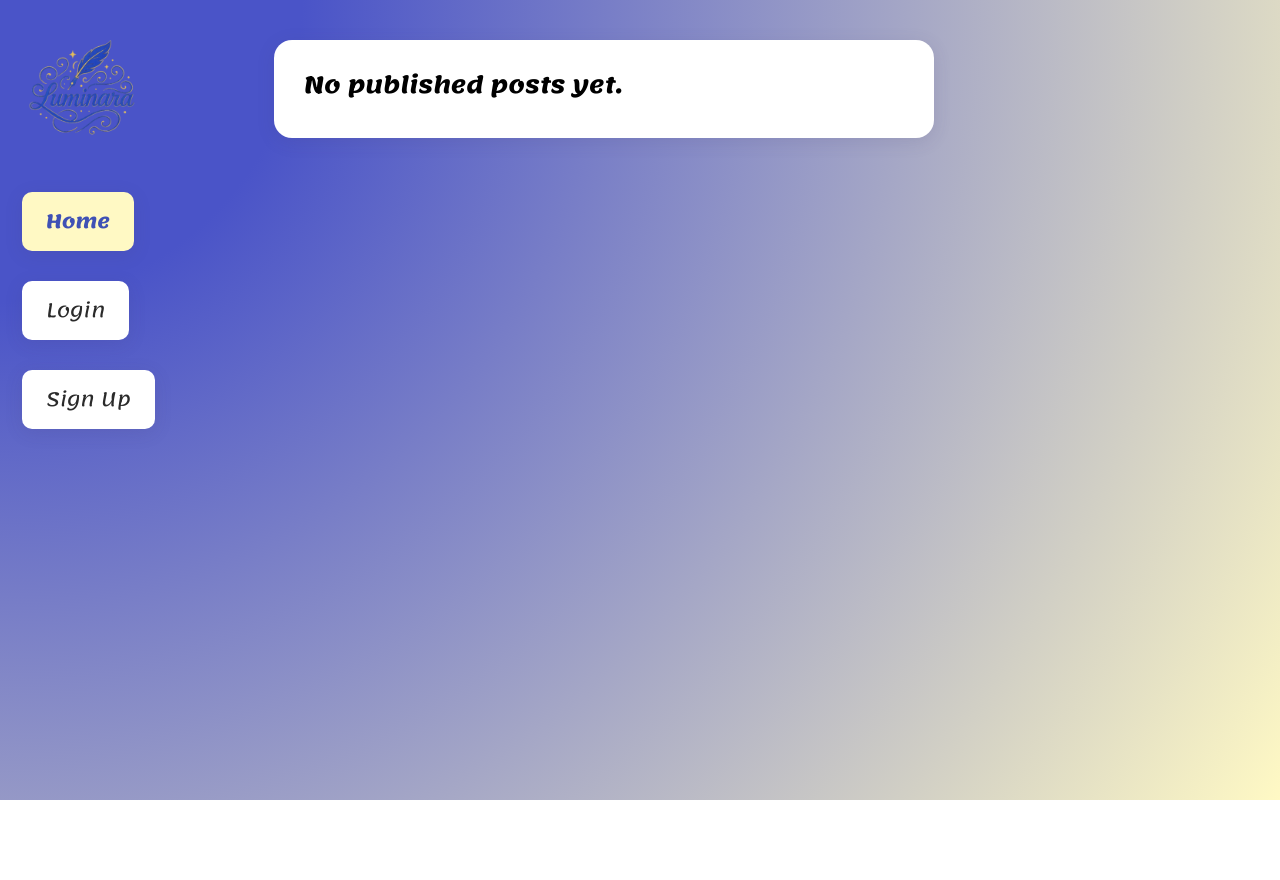
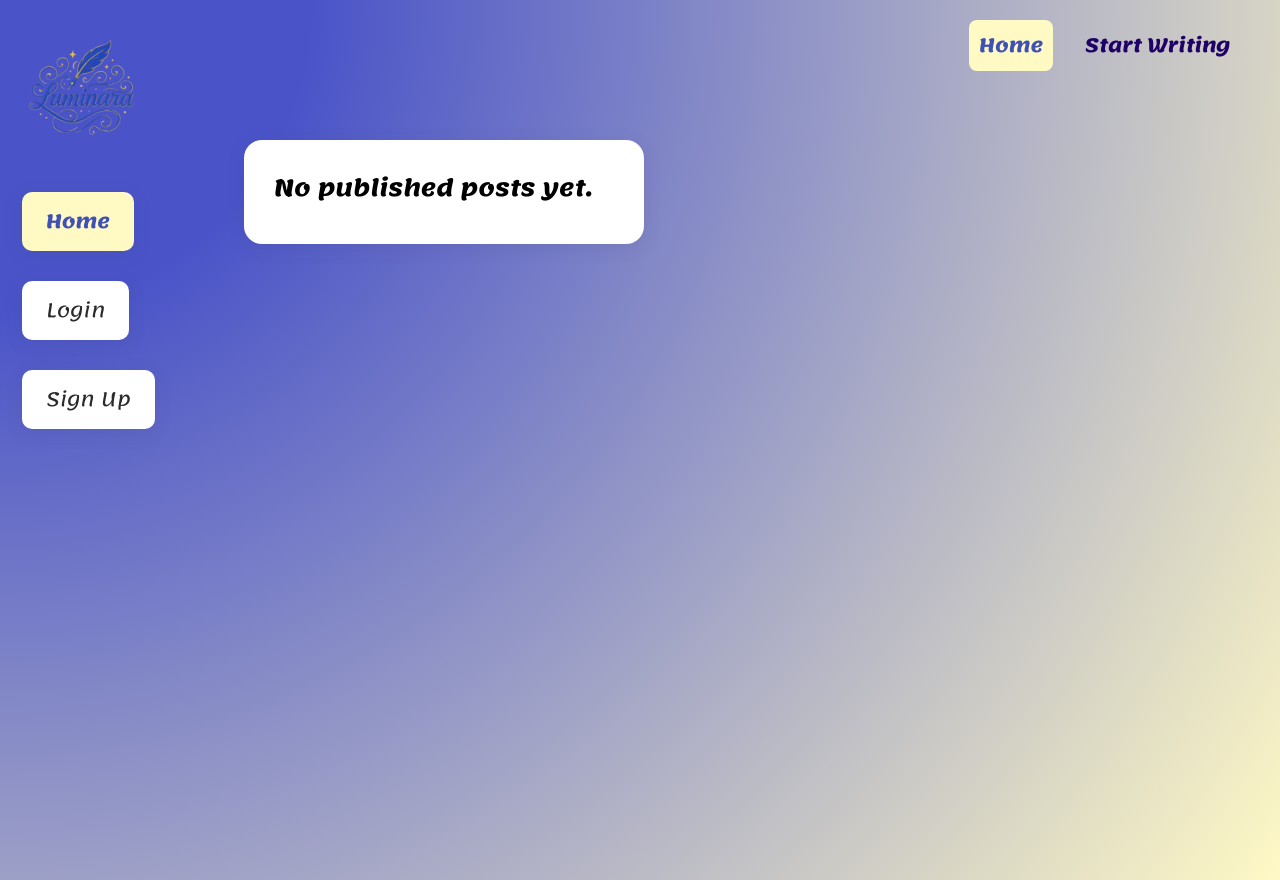
Before and after one commit to diya-patra/Luminara, a PHP site: page / in a window 1280 px wide. Before the commit the page ends 800 px from the top, so only its background shows below. Run offline with PHP 8.4, Linux system fonts and the light colour scheme; data that the repository does not hold is empty.

Commit message:
UI Upgraded

```diff
--- a/assets/style.css
+++ b/assets/style.css
@@ -18,6 +18,9 @@ body {
     padding: 0;
     min-height: 100vh;
     background: radial-gradient(circle at top left, #4a54c8 20%, #FFF9C4 100%);
+    display: flex;
+    flex-direction: column;
+    /* overflow: hidden; */
 }
 
 /* Sidebar navigation */
@@ -67,9 +70,49 @@ body {
     color: var(--brand-blue);
 }
 
+/* Navbar navigation */
+.navbar {
+    position: fixed;
+    top: 20px;
+    right: 40px;
+    display: flex;
+    justify-content: flex-end;
+    align-items: center;
+    gap: 22px;
+    z-index: 24;
+}
+
+.navbar button,
+.navbar a {
+    color: #1f0066;
+    text-decoration: none;
+    font-weight: 600;
+    font-size: 1.2rem;
+    padding: 6px 10px;
+    border-radius: 8px;
+    transition: all 0.25s ease;
+}
+.navbar .active {
+    background: var(--brand-yellow);
+    color: var(--brand-blue);
+    font-weight: bold;
+}
+.navbar button:hover,
+.navbar a:hover {
+    background: var(--brand-yellow);
+    color: var(--brand-blue);
+}
+
 /* Main container */
 .main-container {
-    margin-left: calc(var(--sidebar-width) + 30px);
+    /* margin-left: calc(var(--sidebar-width) + 30px); */
+    padding: 40px 24px;
+    display: flex;
+    flex-direction: column;
+    align-items: flex-start;
+    margin-left: var(--sidebar-width);
+    height: 100vh;
+    overflow-y: auto;
     padding: 40px 24px;
 }
 
@@ -78,8 +121,9 @@ body {
     background: #fff;
     border-radius: var(--card-radius);
     box-shadow: var(--shadow);
-    margin-bottom: 26px;
-    padding: 22px 30px;
+    /* margin-bottom: 30px; */
+    margin-top: 100px;
+    padding: 25px 30px;
     max-width: 600px;
     min-width: 340px;
 }
@@ -173,10 +217,17 @@ body {
 }
 
 /* Form input fields */
+.form-panel {
+    padding: 20px;
+    display: flex;
+    flex-direction: column;
+    align-items: center;
+}
+
 .form-panel input[type="text"],
 .form-panel input[type="email"],
 .form-panel input[type="password"] {
-    width: 100%;
+    width: 80%;
     border-radius: 10px;
     border: 1.7px solid #dfdfdf;
     padding: 13px 18px;
--- a/index.php
+++ b/index.php
@@ -34,7 +34,16 @@ $user = $loggedin ? $_SESSION["username"] : null;
             <a href="register.php">Sign Up</a>
         <?php endif; ?>
     </div>
+
     <div class="main-container">
+        <div class="navbar">
+            <a href="index.php" class="active">Home</a>
+            <?php if($loggedin): ?>
+                <a href="create_post.php">Create Post</a>
+            <?php else: ?>
+                <a href="register.php">Start Writing</a>
+            <?php endif; ?>
+        </div>
         <?php
         if($result && $result->num_rows > 0):
             while($row = $result->fetch_assoc()):
--- a/login.php
+++ b/login.php
@@ -62,11 +62,13 @@ if($_SERVER["REQUEST_METHOD"] == "POST"){
 </head>
 <body>
     <div class="form-panel">
-        <img src="assets/luminara-logo.png" alt="Luminara Logo" class="logo" />
+        <!-- <img src="assets/luminara-logo.png" alt="Luminara Logo" class="logo" /> -->
         <h2>Login with an<br>existing account</h2>
         <form action="<?php echo htmlspecialchars($_SERVER["PHP_SELF"]); ?>" method="post">
+            <label for="username">Username</label>
             <input type="text" name="username" placeholder="Username" required>
             <span class="minor" style="color:red;"><?php echo $username_err; ?></span>
+            <label for="password">Password</label>
             <input type="password" name="password" placeholder="Password" required>
             <span class="minor" style="color:red;"><?php echo $password_err; ?></span>
             <button type="submit" class="button">Submit</button>
--- a/register.php
+++ b/register.php
@@ -94,15 +94,19 @@ if($_SERVER["REQUEST_METHOD"] == "POST"){
 </head>
 <body>
     <div class="form-panel">
-        <img src="assets/luminara-logo.png" alt="Luminara Logo" class="logo" />
+        <!-- <img src="assets/luminara-logo.png" alt="Luminara Logo" class="logo" /> -->
         <h2>Sign-Up with a <br>new account</h2>
         <form action="<?php echo htmlspecialchars($_SERVER["PHP_SELF"]); ?>" method="post">
+            <label for="username">Username</label>
             <input type="text" name="username" placeholder="Username" value="<?php echo htmlspecialchars($username); ?>" required>
             <span class="minor" style="color:red;"><?php echo $username_err; ?></span>
+            <label for="email">Email</label>
             <input type="email" name="email" placeholder="Email" value="<?php echo htmlspecialchars($email); ?>" required>
             <span class="minor" style="color:red;"><?php echo $email_err; ?></span>
+            <label for="password">Password</label>
             <input type="password" name="password" placeholder="Password" required>
             <span class="minor" style="color:red;"><?php echo $password_err; ?></span>
+            <label for="confirm_password">Confirm Password</label>
             <input type="password" name="confirm_password" placeholder="Confirm Password" required>
             <span class="minor" style="color:red;"><?php echo $confirm_password_err; ?></span>
             <button type="submit" class="button">Submit</button>
```
Lines whose indentation alone changed are shown as unchanged.
